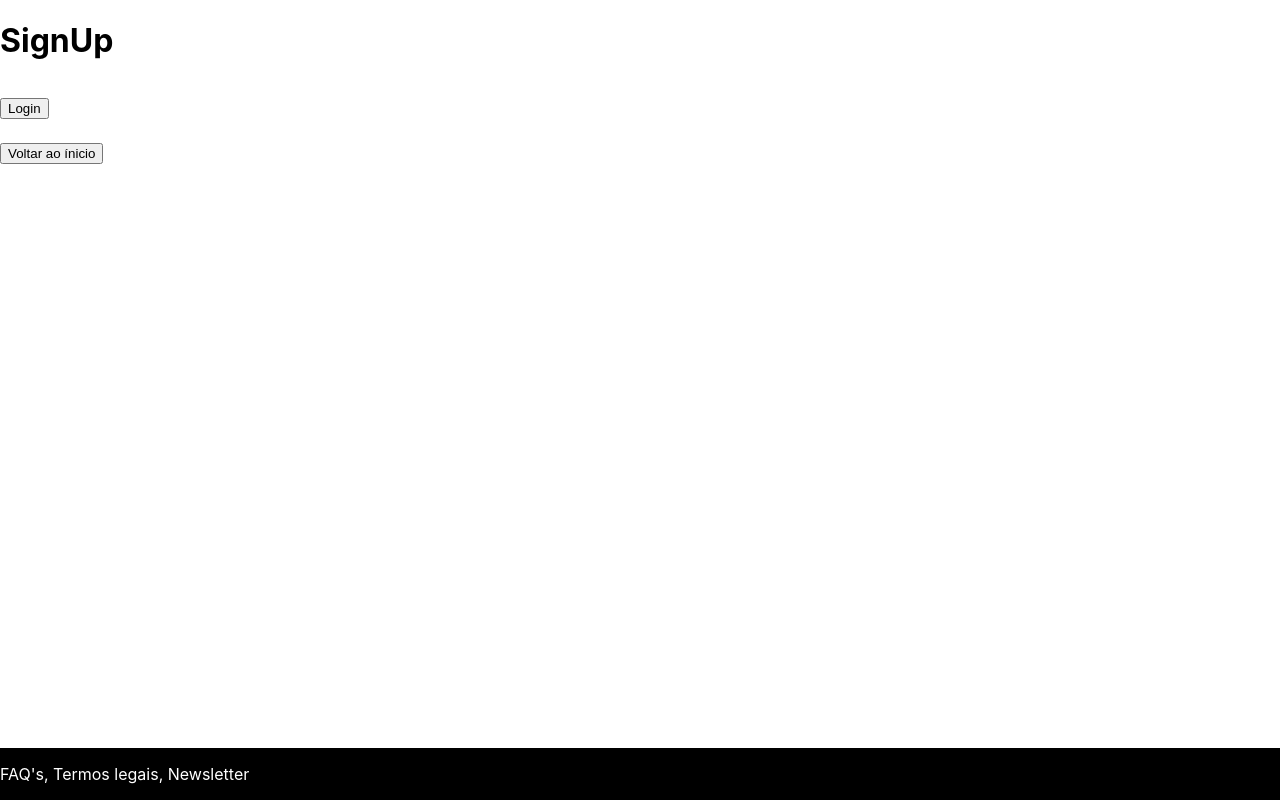
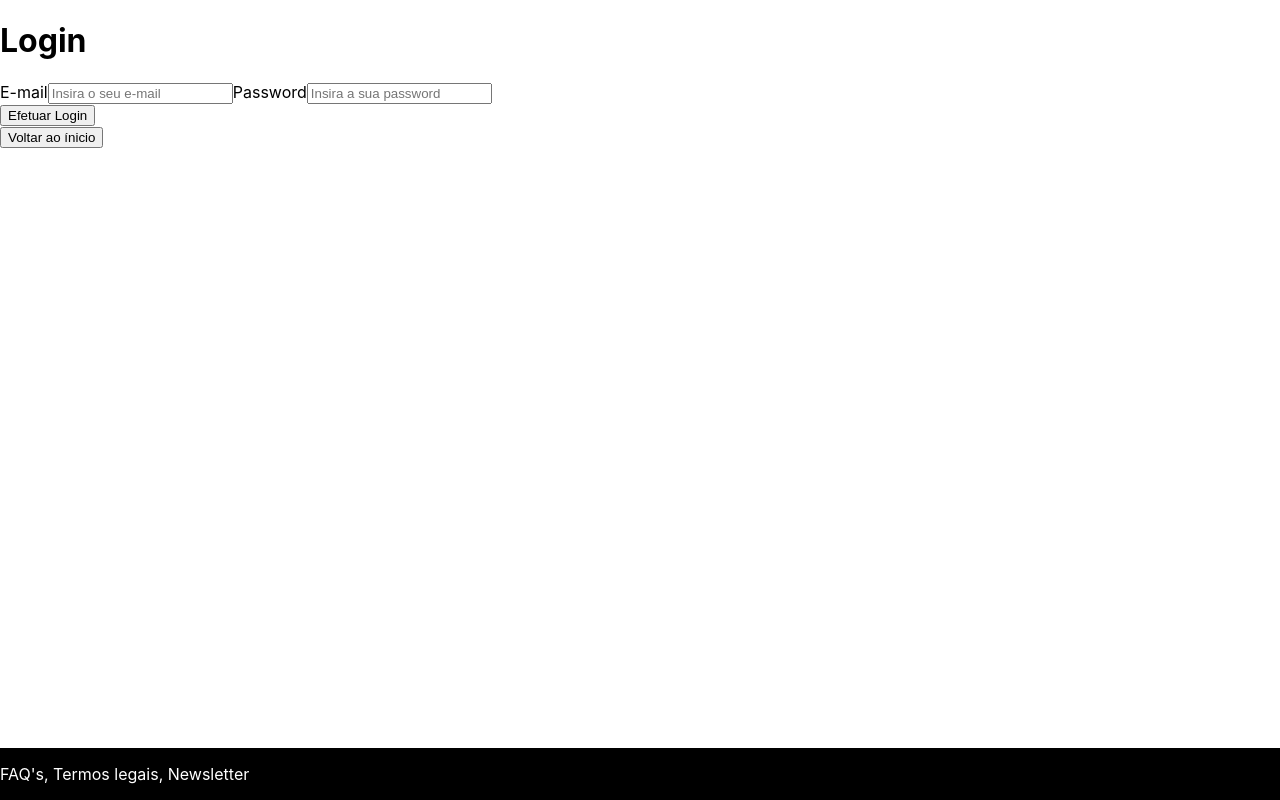
Before and after one commit to rcachucho/hack002-cintraAcontece, a React (Create React App) app in the folder frontend/: page /signup in a window 1280 px wide. Built offline with nearby package versions, Linux system fonts and the light colour scheme.

Commit message:
Login page
Criar o formulário de login que liga à home page com botão de criar evento

```diff
--- a/frontend/src/App.js
+++ b/frontend/src/App.js
@@ -16,7 +16,7 @@ function App() {
           <LandingPage/>
         </Route>
         <Route exact path="/signup">
-          <SignUp/>
+          <Login/>
           <BackButton/>
         </Route>
         <Route exact path="/homepage">
--- a/frontend/src/pages/Login.jsx
+++ b/frontend/src/pages/Login.jsx
@@ -1,8 +1,44 @@
 import React from 'react'
+import "../styles/Login.css"
+import { useHistory } from "react-router";
+function Login() {
+    const history = useHistory();
+    return (
+        <div>
 
-function Login(){
-    return(
-        <h1><button>Login</button></h1>
+            <h1>Login</h1>
+
+            <div>
+
+                <form>
+                    <label className="emaillabel" >E-mail</label>
+                    <input
+                        type="email"
+                        placeholder="Insira o seu e-mail"
+                        className="emailinput"
+                        required
+                    />
+
+                    <label className="passwordlabel" >Password</label>
+                    <input
+                        type="password"
+                        placeholder="Insira a sua password"
+                        className="passwordinput"
+                        required
+                    />
+
+                    <div>
+                        <button type="submit" className="signinbutton" onClick={() => history.push("/homepage")}
+                        >Efetuar Login
+                        </button>
+
+                    </div>
+
+                </form>
+
+            </div>
+
+        </div>
     )
 }
 
--- a/frontend/src/pages/SignUp.jsx
+++ b/frontend/src/pages/SignUp.jsx
@@ -1,13 +1,13 @@
-import React from 'react'
-import Login from './Login'
+// import React from 'react'
+// import Login from './Login'
 
-function SignUp() {
-    return (
-        <div>
-            <h1>SignUp</h1>
-            <Login />
-        </div>
-    )
-}
+// function SignUp() {
+//     return (
+//         <div>
+//             <h1>SignUp</h1>
+//             <Login />
+//         </div>
+//     )
+// }
 
-export default SignUp
+// export default SignUp
```
Also changed, not shown: frontend/src/styles/Login.css (added), 1 other file (tests, documents, lock files or other folders).
